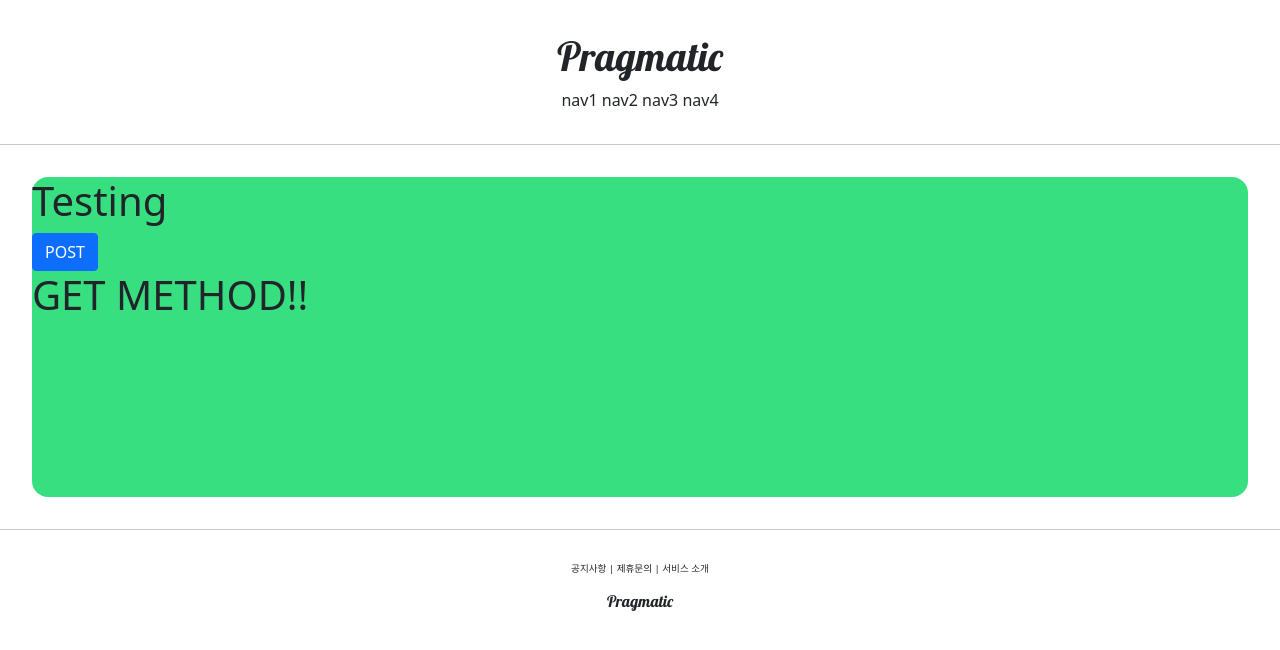
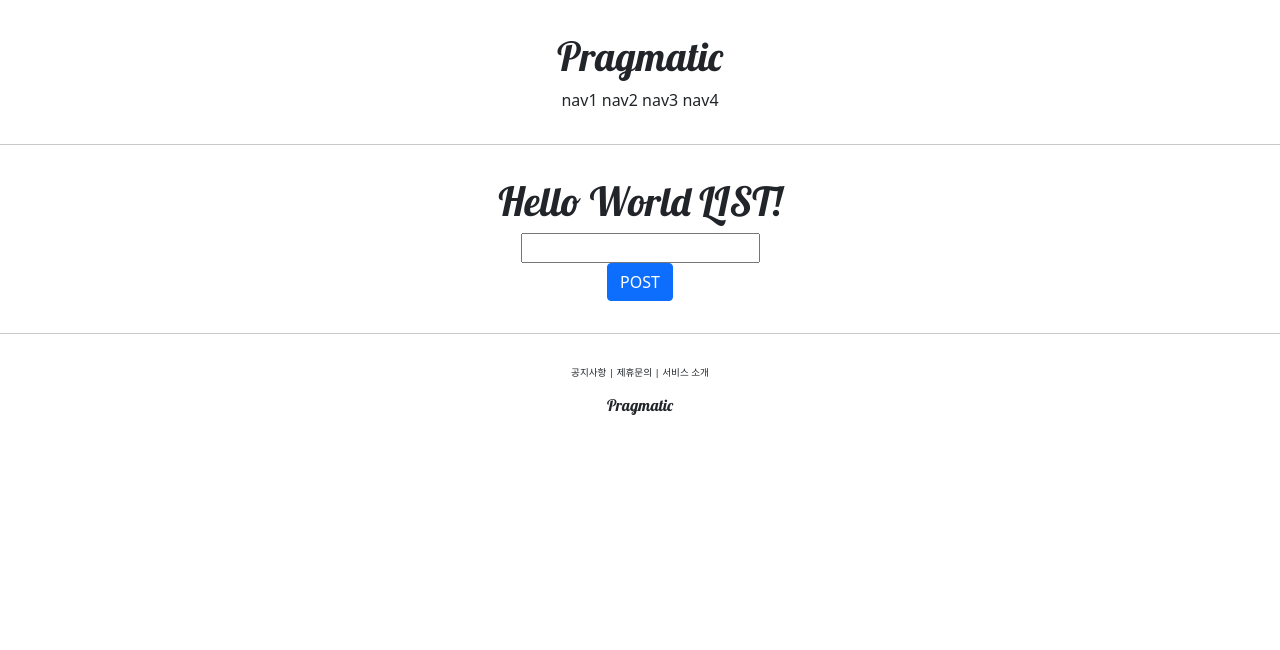
Before and after one commit to ParkJongJoon7128/progmatic_project, a Django app: page /account/hello_world/ in a window 1280 px wide. Shown: the top 650 px of the page. Run offline with Django 3.2, Linux system fonts and the light colour scheme.

Commit message:
django course 18 commit

```diff
--- a/accountapp/templates/accountapp/hello_world.html
+++ b/accountapp/templates/accountapp/hello_world.html
@@ -1,16 +1,26 @@
 {% extends 'base.html' %}
 
 {% block content %}
-<div style="height: 20rem; background-color: #38df81; border-radius: 1rem; margin: 2rem;">
-    <h1>Testing</h1>
+<div style="border-radius: 1rem; margin: 2rem; text-align: center;">
+    <h1 style="font-family: 'Lobster', cursive;">Hello World LIST!</h1>
     <form action="/account/hello_world/" method="post">
         {% csrf_token %}
+        <div>
+            <input type="text" name="hello_world_input">
+        </div>
+        <div>
+
+        </div>
         <input type="submit" class="btn btn-primary" value="POST">
     </form>
 
-    <h1>
-        {{ text }}
-    </h1>
+    {% if hello_world_list %}
+        {% for hello_world in hello_world_list %}
+        <h4>
+            {{ hello_world.text }}
+        </h4>
+        {% endfor %}
+    {% endif %}
 </div>
 
 
--- a/accountapp/views.py
+++ b/accountapp/views.py
@@ -1,9 +1,20 @@
-from django.http import HttpResponse
+from django.http import HttpResponse, HttpResponseRedirect
 from django.shortcuts import render
 # Create your views here.
+from django.urls import reverse
+
+from accountapp.models import HelloWorld
+
 
 def hello_world(request):
     if request.method == "POST":
-        return render(request, 'accountapp/hello_world.html', context={'text' : 'POST METHOD!!'})
+        temp = request.POST.get('hello_world_input')
+
+        new_hello_world = HelloWorld()
+        new_hello_world.text = temp
+        new_hello_world.save()
+
+        return HttpResponseRedirect(reverse('accountapp:hello_world'))
     else:
-        return render(request, 'accountapp/hello_world.html', context={'text' : 'GET METHOD!!'})
+        hello_world_list = HelloWorld.objects.all()
+        return render(request, 'accountapp/hello_world.html', context={'hello_world_list' : hello_world_list})
```
